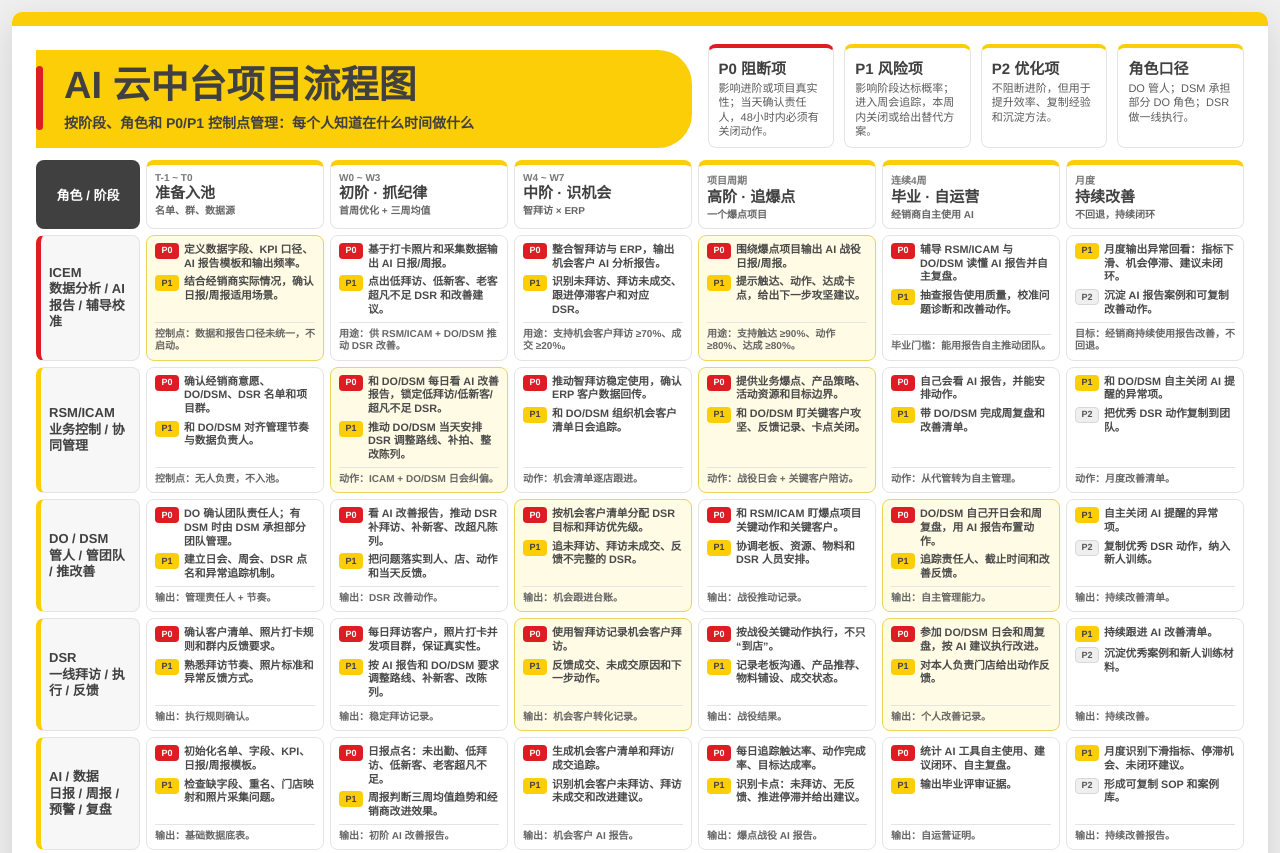
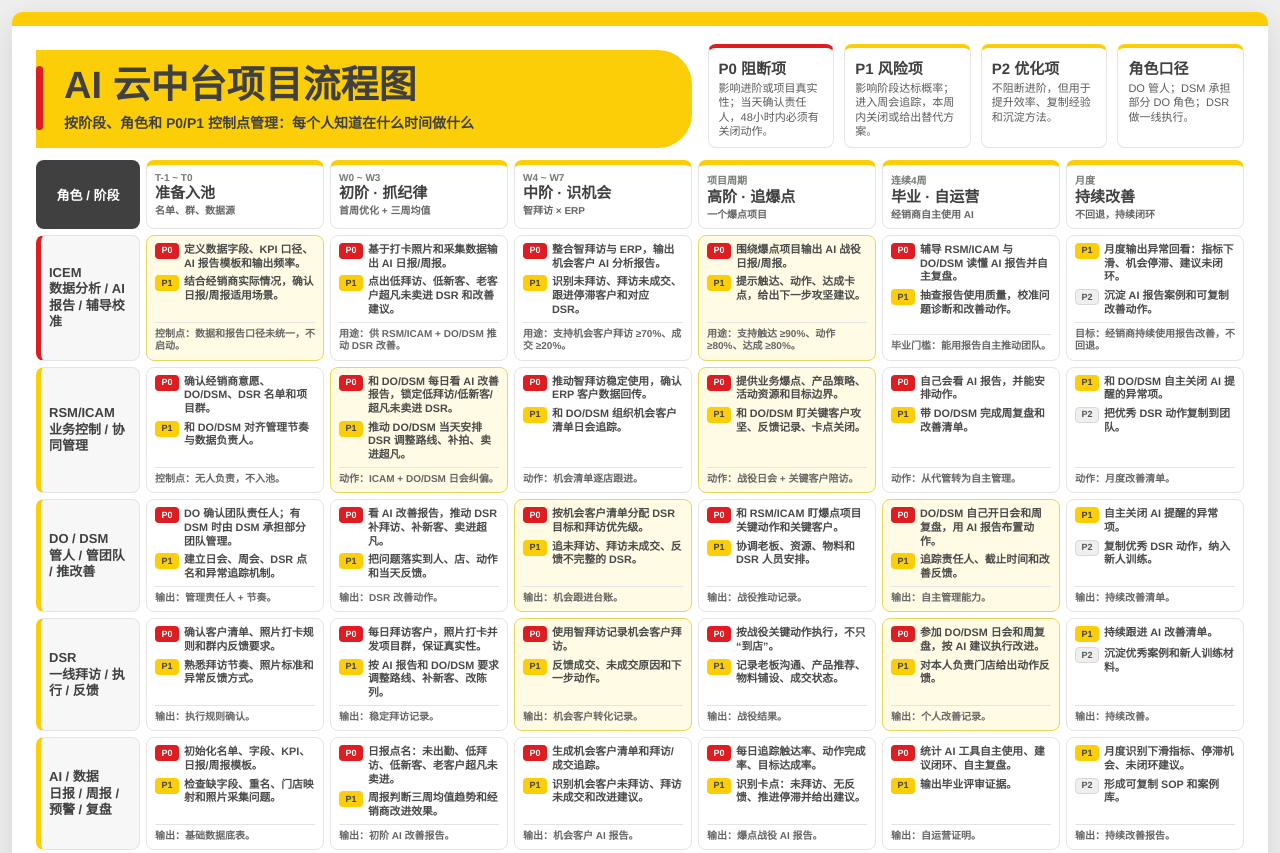
Before and after one commit to ttjimjim/Jim, a plain HTML site: page ai-cloud-center/ai-cloud-center-flow.html in a window 1280 px wide. Shown: the top 853 px of the page. Drawn offline with Linux system fonts and the light colour scheme.

Commit message:
Update AI Cloud Center wording: ai-cloud-center/ai-cloud-center-flow.html

```diff
--- a/ai-cloud-center/ai-cloud-center-flow.html
+++ b/ai-cloud-center/ai-cloud-center-flow.html
@@ -338,7 +338,7 @@ h1{
       </div>
       <div class="cell">
         <div class="task"><span class="tag p0tag">P0</span><span>基于打卡照片和采集数据输出 AI 日报/周报。</span></div>
-        <div class="task"><span class="tag p1tag">P1</span><span>点出低拜访、低新客、老客超凡不足 DSR 和改善建议。</span></div>
+        <div class="task"><span class="tag p1tag">P1</span><span>点出低拜访、低新客、老客户超凡未卖进 DSR 和改善建议。</span></div>
         <div class="gate">用途：供 RSM/ICAM + DO/DSM 推动 DSR 改善。</div>
       </div>
       <div class="cell">
@@ -369,8 +369,8 @@ h1{
         <div class="gate">控制点：无人负责，不入池。</div>
       </div>
       <div class="cell focus">
-        <div class="task"><span class="tag p0tag">P0</span><span>和 DO/DSM 每日看 AI 改善报告，锁定低拜访/低新客/超凡不足 DSR。</span></div>
-        <div class="task"><span class="tag p1tag">P1</span><span>推动 DO/DSM 当天安排 DSR 调整路线、补拍、整改陈列。</span></div>
+        <div class="task"><span class="tag p0tag">P0</span><span>和 DO/DSM 每日看 AI 改善报告，锁定低拜访/低新客/超凡未卖进 DSR。</span></div>
+        <div class="task"><span class="tag p1tag">P1</span><span>推动 DO/DSM 当天安排 DSR 调整路线、补拍、卖进超凡。</span></div>
         <div class="gate">动作：ICAM + DO/DSM 日会纠偏。</div>
       </div>
       <div class="cell">
@@ -401,7 +401,7 @@ h1{
         <div class="gate">输出：管理责任人 + 节奏。</div>
       </div>
       <div class="cell">
-        <div class="task"><span class="tag p0tag">P0</span><span>看 AI 改善报告，推动 DSR 补拜访、补新客、改超凡陈列。</span></div>
+        <div class="task"><span class="tag p0tag">P0</span><span>看 AI 改善报告，推动 DSR 补拜访、补新客、卖进超凡。</span></div>
         <div class="task"><span class="tag p1tag">P1</span><span>把问题落实到人、店、动作和当天反馈。</span></div>
         <div class="gate">输出：DSR 改善动作。</div>
       </div>
@@ -465,7 +465,7 @@ h1{
         <div class="gate">输出：基础数据底表。</div>
       </div>
       <div class="cell">
-        <div class="task"><span class="tag p0tag">P0</span><span>日报点名：未出勤、低拜访、低新客、老客超凡不足。</span></div>
+        <div class="task"><span class="tag p0tag">P0</span><span>日报点名：未出勤、低拜访、低新客、老客户超凡未卖进。</span></div>
         <div class="task"><span class="tag p1tag">P1</span><span>周报判断三周均值趋势和经销商改进效果。</span></div>
         <div class="gate">输出：初阶 AI 改善报告。</div>
       </div>
```
